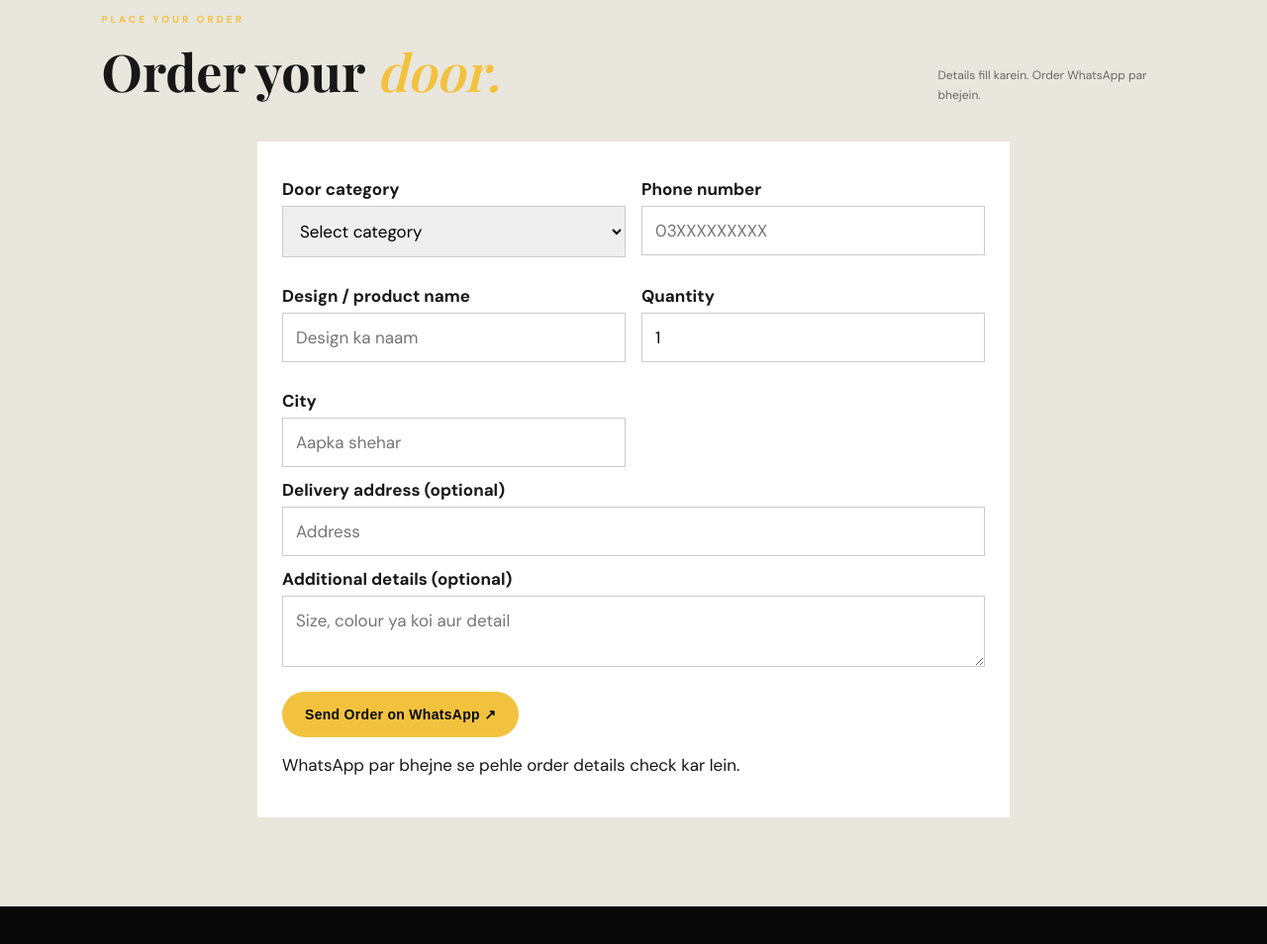
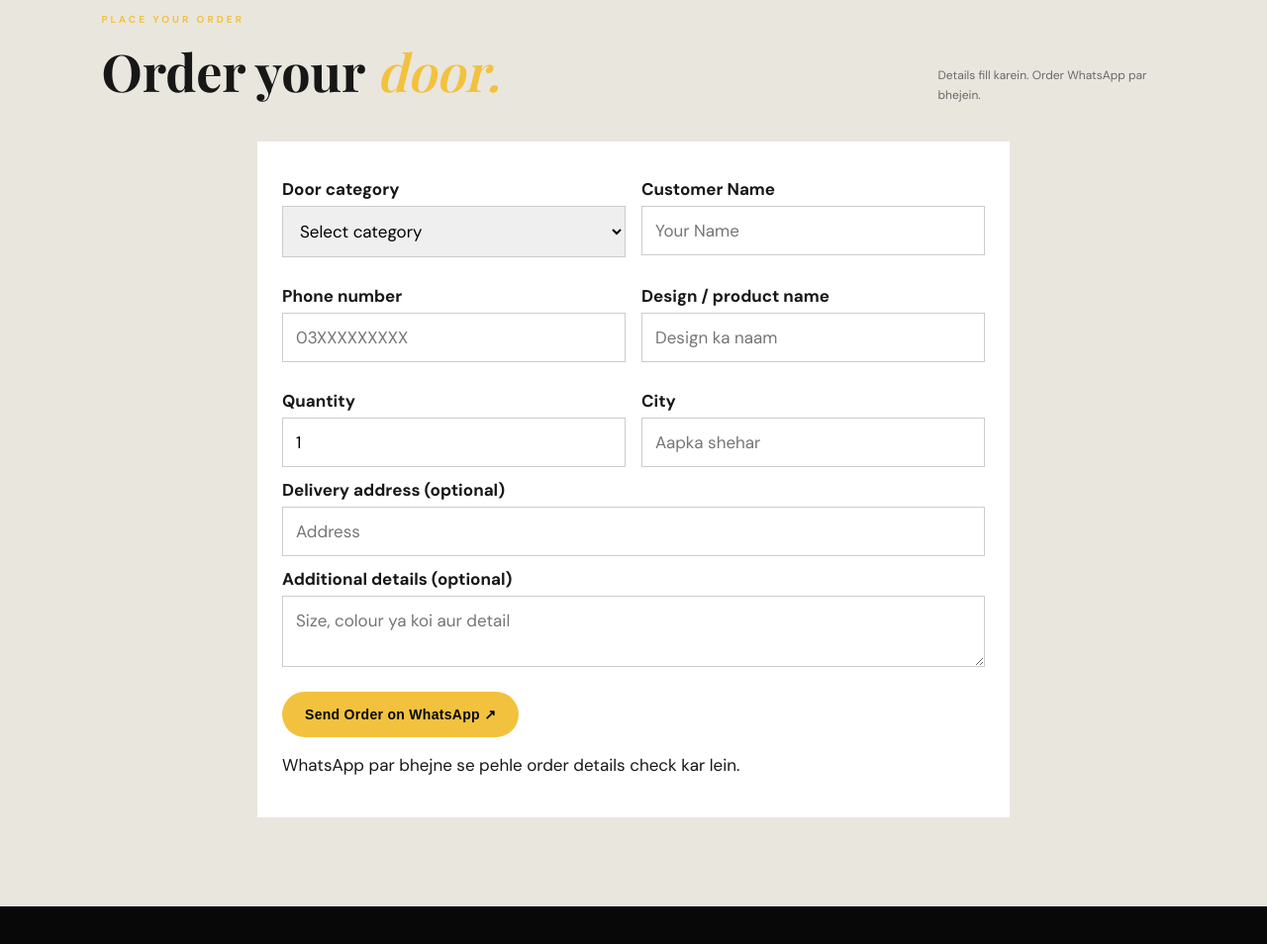
Before and after one commit to Ahmadmughal305/Ahmad-Door, a plain HTML site: page index.html in a window 1280 px wide. Shown: the part 1781-2735 px from the top of the page at 99% size. Drawn offline with nearby package versions, Linux system fonts and the light colour scheme; no server answers; a web font is replaced by a local one.

Commit message:
Update index.html

```diff
--- a/index.html
+++ b/index.html
@@ -86,6 +86,10 @@ Order Now on WhatsApp
 <form id="customer-order-form" class="customer-order-form">
 <div class="order-grid">
 <div><label for="order-category">Door category</label><select id="order-category" required><option value="">Select category</option><option>PVC Doors</option><option>Fibre Doors</option><option>Wooden Doors</option><option>VIP PVC Doors</option></select></div>
+  <div>
+  <label for="order-name">Customer Name</label>
+  <input id="order-name" type="text" required placeholder="Your Name">
+  </div>
 <div><label for="order-phone">Phone number</label><input id="order-phone" required type="tel" maxlength="25" placeholder="03XXXXXXXXX"></div>
 <div><label for="order-product">Design / product name</label><input id="order-product" maxlength="100" placeholder="Design ka naam"></div>
 <div><label for="order-quantity">Quantity</label><input id="order-quantity" type="number" min="1" max="100" value="1" required></div>
```
